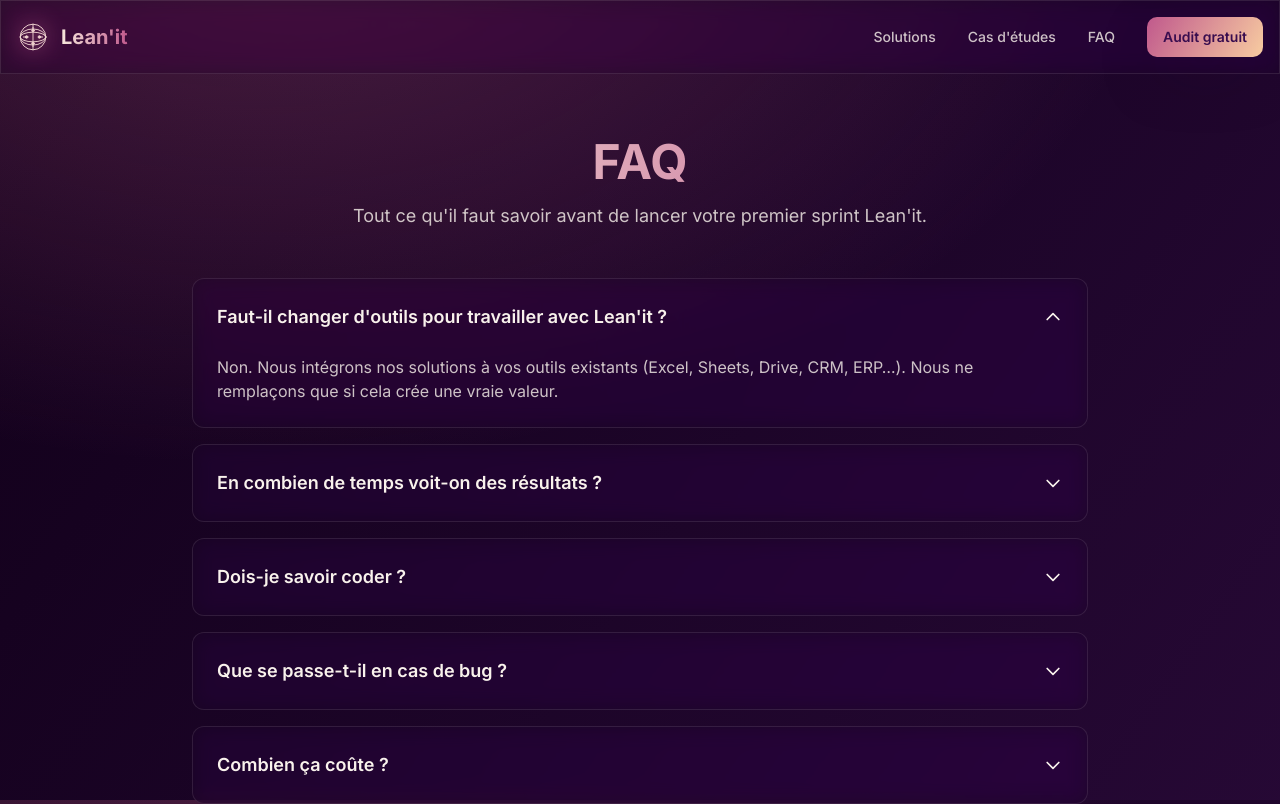
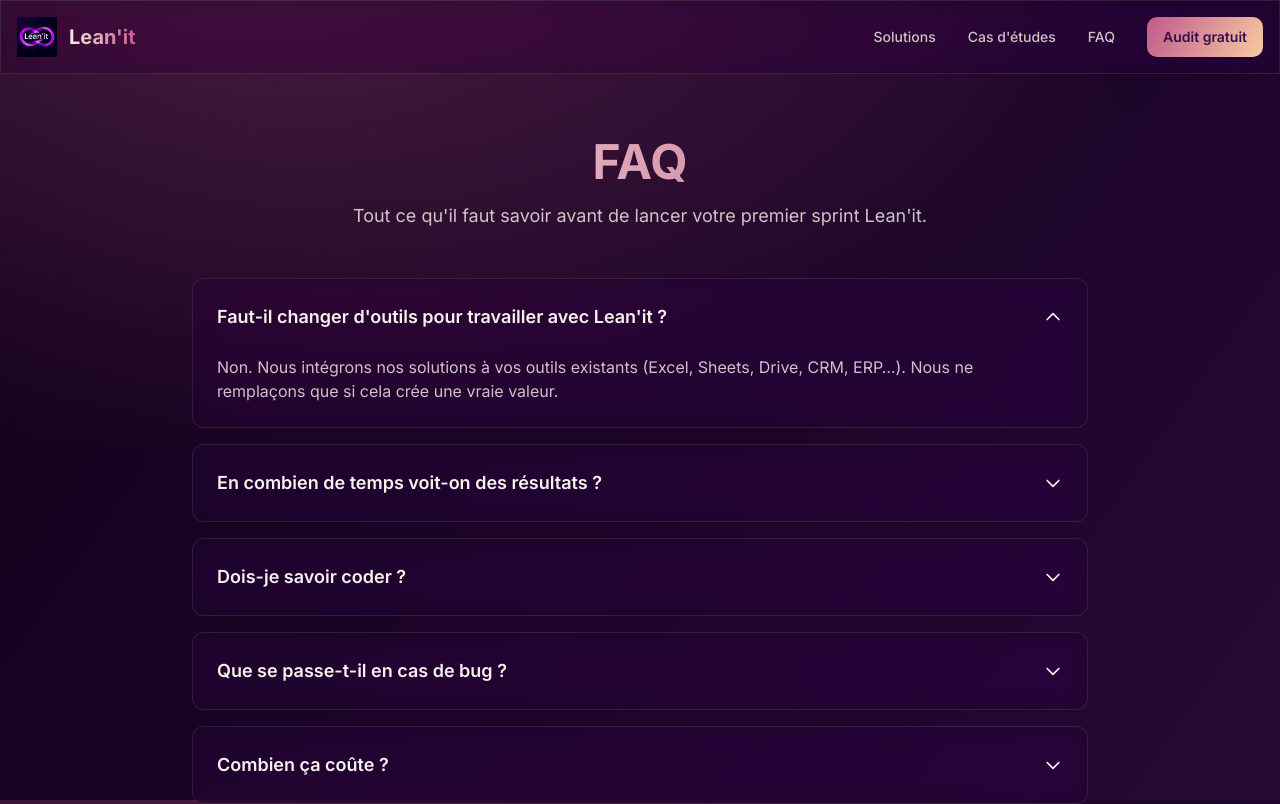
Before and after one commit to feliciafch-svg/leanit-flow, a React (Vite) app: page /faq in a window 1280 px wide. Shown: the top 804 px of the page. Built offline with nearby package versions, Linux system fonts and the light colour scheme; the HTML template or start-up script is replaced by a standard one.

Commit message:
Update logo background color

```diff
--- a/src/components/Header.tsx
+++ b/src/components/Header.tsx
@@ -1,6 +1,7 @@
 import { Menu } from "lucide-react";
 import { Button } from "@/components/ui/button";
 import { useState } from "react";
+import logo from "@/assets/leanit-logo.png";
 
 export const Header = () => {
   const [mobileMenuOpen, setMobileMenuOpen] = useState(false);
@@ -11,41 +12,12 @@ export const Header = () => {
         <div className="flex items-center justify-between">
           {/* Logo */}
           <a href="/" className="flex items-center gap-3 group">
-            <div className="relative">
-              <svg
-                className="w-8 h-8 transition-transform group-hover:scale-110 duration-300"
-                viewBox="0 0 100 100"
-                aria-label="Logo Lean'it"
-              >
-                <g fill="none" stroke="hsl(var(--secondary))" strokeWidth="3" strokeLinecap="round" strokeLinejoin="round">
-                  {/* Globe circle */}
-                  <circle cx="50" cy="50" r="40"/>
-
-                  {/* Vertical line */}
-                  <line x1="50" y1="10" x2="50" y2="90"/>
-
-                  {/* Horizontal ellipses */}
-                  <ellipse cx="50" cy="50" rx="40" ry="15"/>
-                  <ellipse cx="50" cy="50" rx="40" ry="25"/>
-
-                  {/* Connection nodes */}
-                  <circle cx="50" cy="30" r="4" fill="hsl(var(--secondary))"/>
-                  <circle cx="30" cy="50" r="4" fill="hsl(var(--secondary))"/>
-                  <circle cx="70" cy="50" r="4" fill="hsl(var(--secondary))"/>
-                  <circle cx="50" cy="70" r="4" fill="hsl(var(--secondary))"/>
-
-                  {/* Circuit lines */}
-                  <line x1="50" y1="30" x2="50" y2="20"/>
-                  <line x1="30" y1="50" x2="20" y2="50"/>
-                  <line x1="70" y1="50" x2="80" y2="50"/>
-                  <line x1="50" y1="70" x2="50" y2="80"/>
-                </g>
-              </svg>
-              <div className="absolute inset-0 blur-md opacity-50 group-hover:opacity-70 transition-opacity">
-                <svg className="w-8 h-8" viewBox="0 0 100 100">
-                  <circle cx="50" cy="50" r="40" fill="hsl(var(--accent))"/>
-                </svg>
-              </div>
+            <div className="relative w-10 h-10">
+              <img
+                src={logo}
+                alt="Logo Lean'it"
+                className="w-10 h-10 object-contain transition-transform group-hover:scale-110 duration-300"
+              />
             </div>
             <span className="text-xl font-bold bg-gradient-to-r from-secondary to-accent bg-clip-text text-transparent">
               Lean'it
```
Also changed, not shown: src/assets/leanit-logo.png (added).
